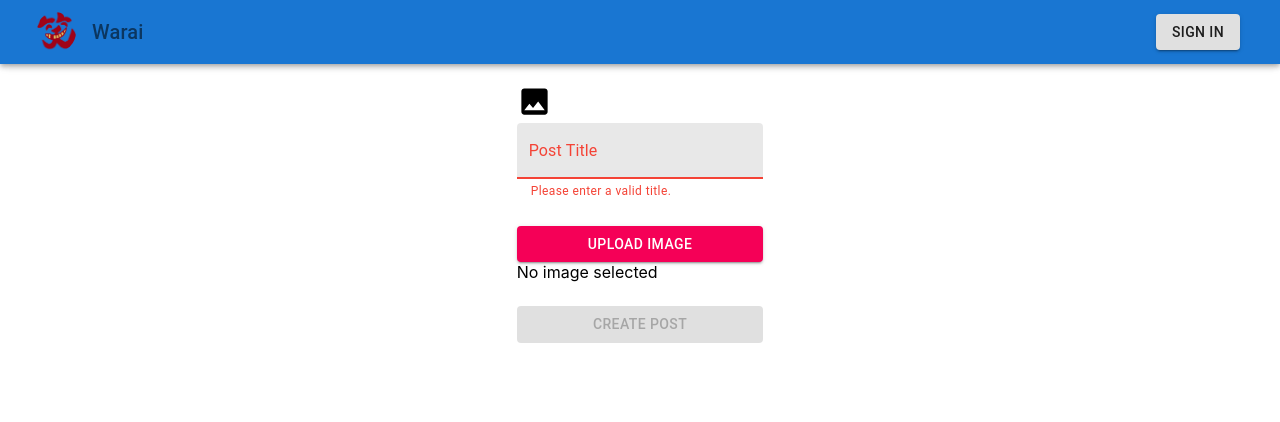
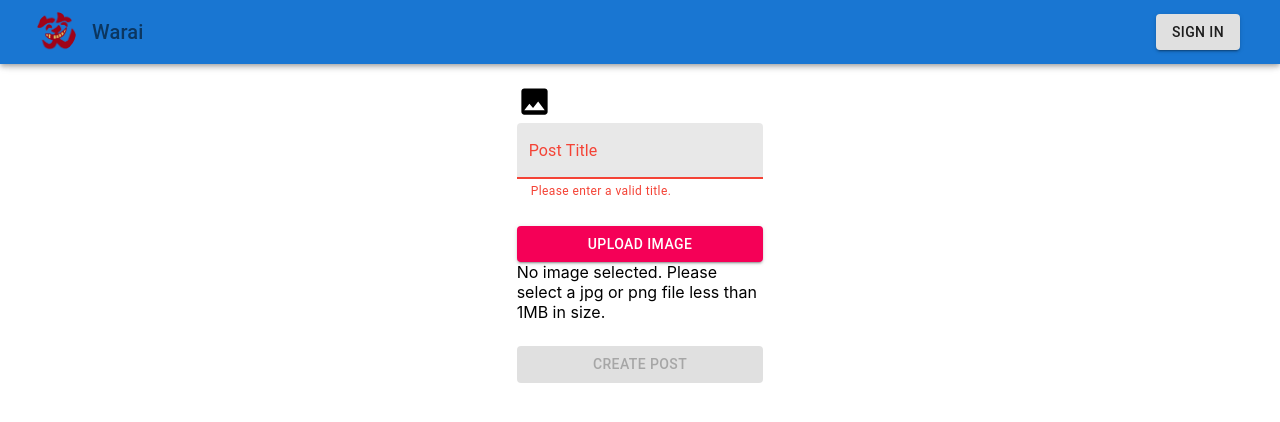
Before and after one commit to COSC481W-2022Winter/capstone-hackmcx, a React (Create React App) app in the folder packages/hackmcx-client/: page /posts/create in a window 1280 px wide. Shown: the top 422 px of the page. Built offline with nearby package versions, Linux system fonts and the light colour scheme.

Commit message:
enhancement: Add a Description About File Size and Type Limitations
Add more detail to image upload helper text to include file type and size limitations.
This fix also includes upping the JSON size limit to make sure the 1MB image is accepted
by the backend.

#118

```diff
--- a/packages/hackmcx-client/src/components/posts/CreatePost.js
+++ b/packages/hackmcx-client/src/components/posts/CreatePost.js
@@ -4,7 +4,6 @@ import Button from '@material-ui/core/Button';
 import Grid from '@material-ui/core/Grid';
 import axios from 'axios';
 import { useState } from 'react';
-import {Link, useHistory} from 'react-router-dom';
 import { useNavigate } from 'react-router-dom';
 import { styled } from '@mui/material/styles';
 
@@ -14,7 +13,7 @@ const CreatePost = () => {
 	const nav = useNavigate();
 	const [title, setTitle] = useState('');
 	const [titleHelper, setTitleHelper] = useState('Please enter a valid title.');
-	const [uploadHelper, setUploadHelper] = useState('No image selected');
+	const [uploadHelper, setUploadHelper] = useState('No image selected. Please select a jpg or png file less than 1MB in size.');
 	const [uploadError, setUploadError] = useState(true);
 	const [titleError, setTitleError] = useState(true);
 	const [selectedFile, setSelectedFile] = useState(false);
--- a/packages/hackmcx-client/src/components/updateAccountModal.js
+++ b/packages/hackmcx-client/src/components/updateAccountModal.js
@@ -89,7 +89,7 @@ function SimpleModal(props) {
 	];
 	const [title, setTitle] = useState('');
 	const [titleHelper, setTitleHelper] = useState('Please enter a valid title.');
-	const [uploadHelper, setUploadHelper] = useState('No image selected');
+	const [uploadHelper, setUploadHelper] = useState('No image selected. Please select a jpg or png file less than 1MB in size.');
 	const [uploadError, setUploadError] = useState(true);
 	const [titleError, setTitleError] = useState(true);
 	const [selectedFile, setSelectedFile] = useState(false);
```
Also changed, not shown: 1 other file (tests, documents, lock files or other folders).
